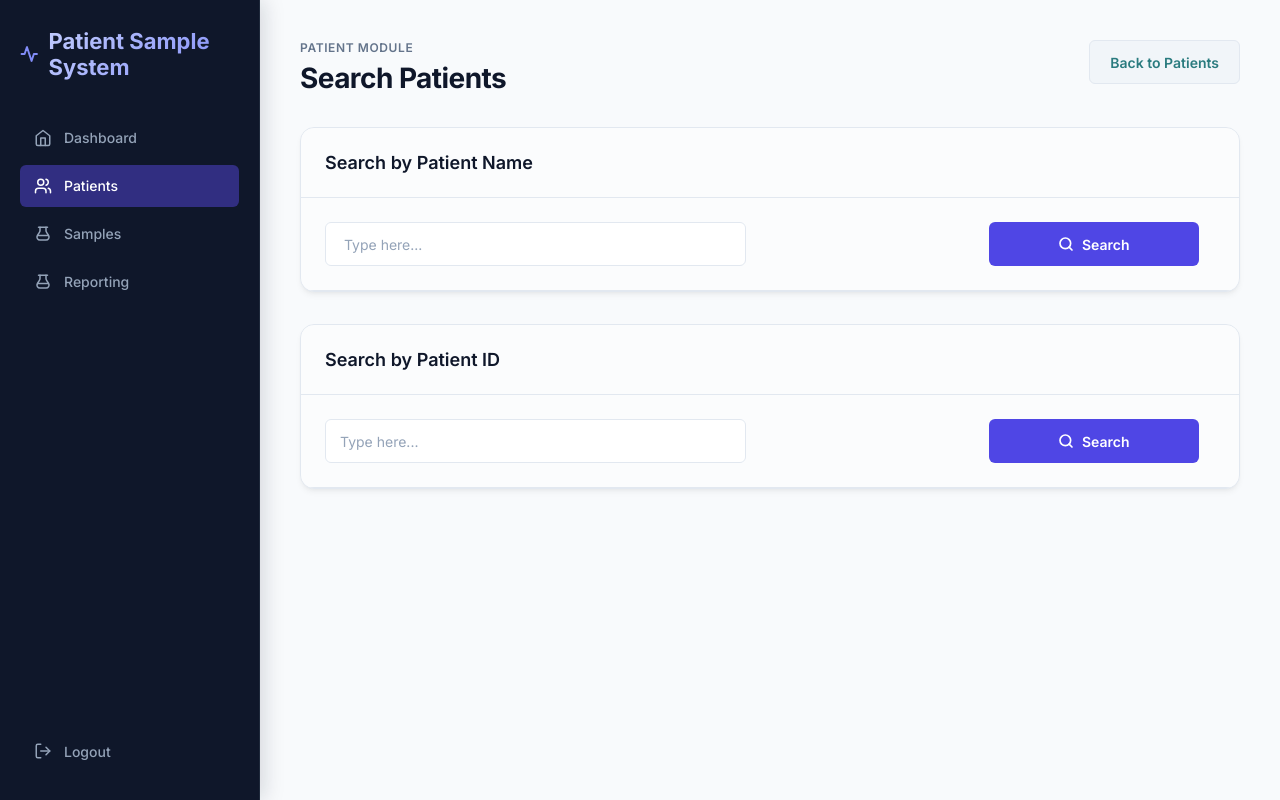
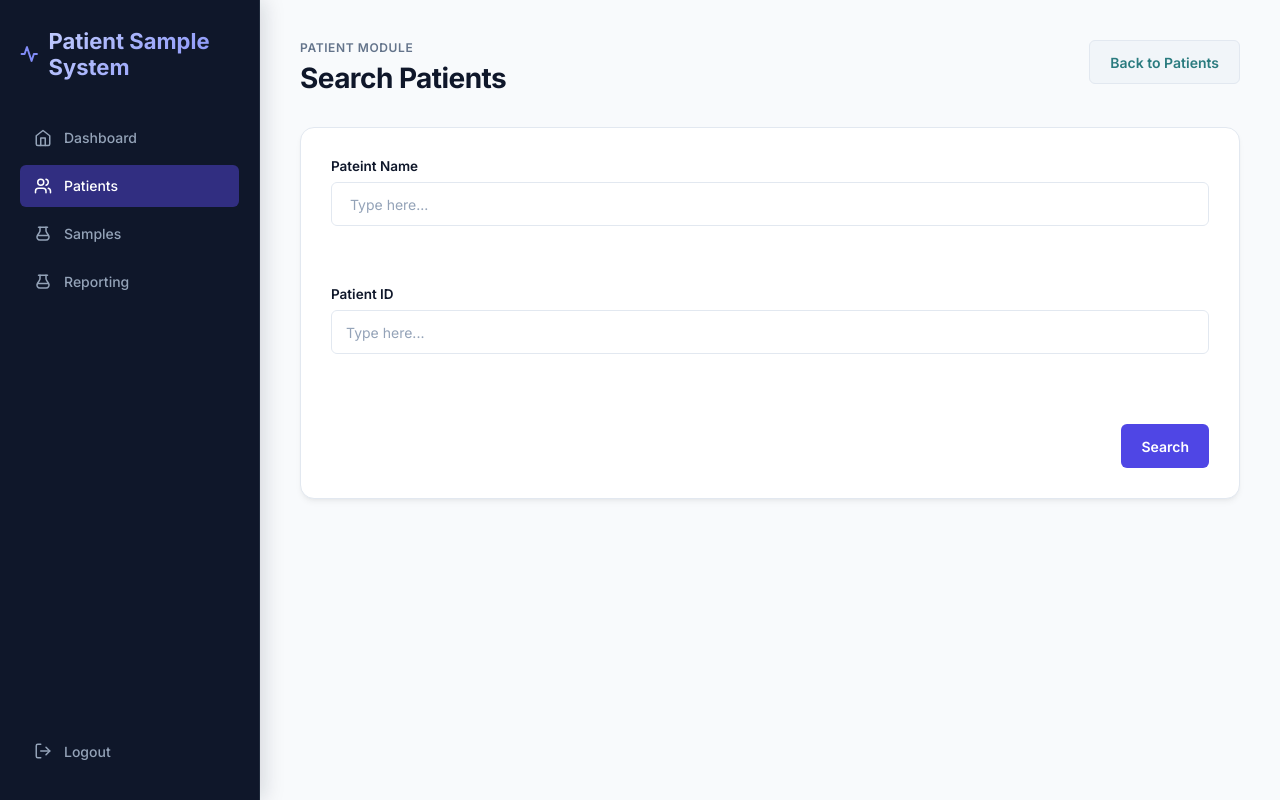
Before and after one commit to priyamsama/flaskapp_credence, a Flask app: page /patient/search in a window 1280 px wide. Run offline with Flask 3, Linux system fonts and the light colour scheme; the visitor is signed in with stand-in values (Sample User, id 1); some libraries are stand-ins or nearby versions.

Commit message:
env problem solved

```diff
--- a/app.py
+++ b/app.py
@@ -18,6 +18,7 @@ app = Flask(__name__)
 app.config.from_object(Config) # this line loads the configuration from config.py, including database credentials and secret key
 mysql = MySQL(app) #here its initialiize the mysql with flask app, so we can use  mysql.connection to interact with the db, by flask_mysqldb library
 
+#this fuction act as a gate keeper for the routes which requieres login
 
 def login_required(view):
     @wraps(view)
@@ -28,9 +29,11 @@ def login_required(view):
 
     return wrapped_view
 
+# these are the helper fuction fetch data fromt the db instead of repeating it
 
 def fetch_all(query, params=()):
-    cur = mysql.connection.cursor(DictCursor)
+    cur = mysql.connection.cursor(DictCursor) #this line make each row comes as the form of dictionary
+
     cur.execute(query, params)
     rows = cur.fetchall()
     cur.close()
@@ -43,6 +46,9 @@ def fetch_one(query, params=()):
     row = cur.fetchone()
     cur.close()
     return row
+
+# these functions used to generate unique ids for patient samples and reports
+
 
 def generate_patient_id():
     row = fetch_one("SELECT patient_id FROM patients ORDER BY LENGTH(patient_id) DESC, patient_id DESC LIMIT 1")
@@ -65,7 +71,7 @@ def generate_report_id():
     last_num = int(row['report_id'][1:])
     return f'R{last_num + 1:06d}'
 
-
+# this is the main route to the app login
 @app.route('/')
 def index():
     if session.get('user_id') is not None:
--- a/templates/patient_search.html
+++ b/templates/patient_search.html
@@ -13,35 +13,22 @@
 
 
 <section class="panel">
-    <h2 class="search-filter-grid">Search by Patient Name </h2>
-    <form method="POST" class="search-filter-grid">
-        <label for="search-box">
+    <form method="POST" class="form-grid">
+        <label class="full-width">
+            Pateint Name
             <input type="search" id="search-box" name="patient_name" value="{{ query }}" placeholder=" Type here...">
         </label>
-
         <br>
-        <button type="submit">
-            <svg xmlns="http://www.w3.org/2000/svg" width="16" height="16" viewBox="0 0 24 24" fill="none" stroke="currentColor" stroke-width="2.5" stroke-linecap="round" stroke-linejoin="round"><circle cx="11" cy="11" r="8"/><line x1="21" y1="21" x2="16.65" y2="16.65"/></svg>
-            <span>Search</span>
-        </button>
+        <label class="full-width">
+            Patient ID
+            <input type="search" id="search-box" name="patient_id" value="{{ query }}" placeholder="Type here...">
+        </label>
+        <br>
+        <div class="form-actions">
+            <button type="submit">Search</button>
+        </div>
     </form>
 </section>
-
-<section class="panel">
-    <h2 class="search-filter-grid">Search by Patient ID </h2>
-    <form method="POST" class="search-filter-grid">
-        <label for="search-box">
-            <input type="search" id="search-box" name="patient_id" value="{{ query }}" placeholder="Type here...">
-        </label>
-
-        <br>
-        <button type="submit">
-            <svg xmlns="http://www.w3.org/2000/svg" width="16" height="16" viewBox="0 0 24 24" fill="none" stroke="currentColor" stroke-width="2.5" stroke-linecap="round" stroke-linejoin="round"><circle cx="11" cy="11" r="8"/><line x1="21" y1="21" x2="16.65" y2="16.65"/></svg>
-            <span>Search</span>
-        </button>
-    </form>
-</section>
-
 
 {% if searched %}
 <section class="panel">
--- a/templates/search.html
+++ b/templates/search.html
@@ -44,10 +44,6 @@
 </form>
 </section>
 <br>
-<button type="submit" class="search-filter-grid" text-color="black">
-    <svg xmlns="http://www.w3.org/2000/svg" width="16" height="16" viewBox="0 0 24 24" fill="none" stroke="currentColor" stroke-width="2.5" stroke-linecap="round" stroke-linejoin="round"><circle cx="11" cy="11" r="8"/><line x1="21" y1="21" x2="16.65" y2="16.65"/></svg>
-    <span>Search</span>
-</button>
 {% if searched %}
 <section class="panel">
     <div class="panel-heading">
```
Also changed, not shown: 1 other file.
